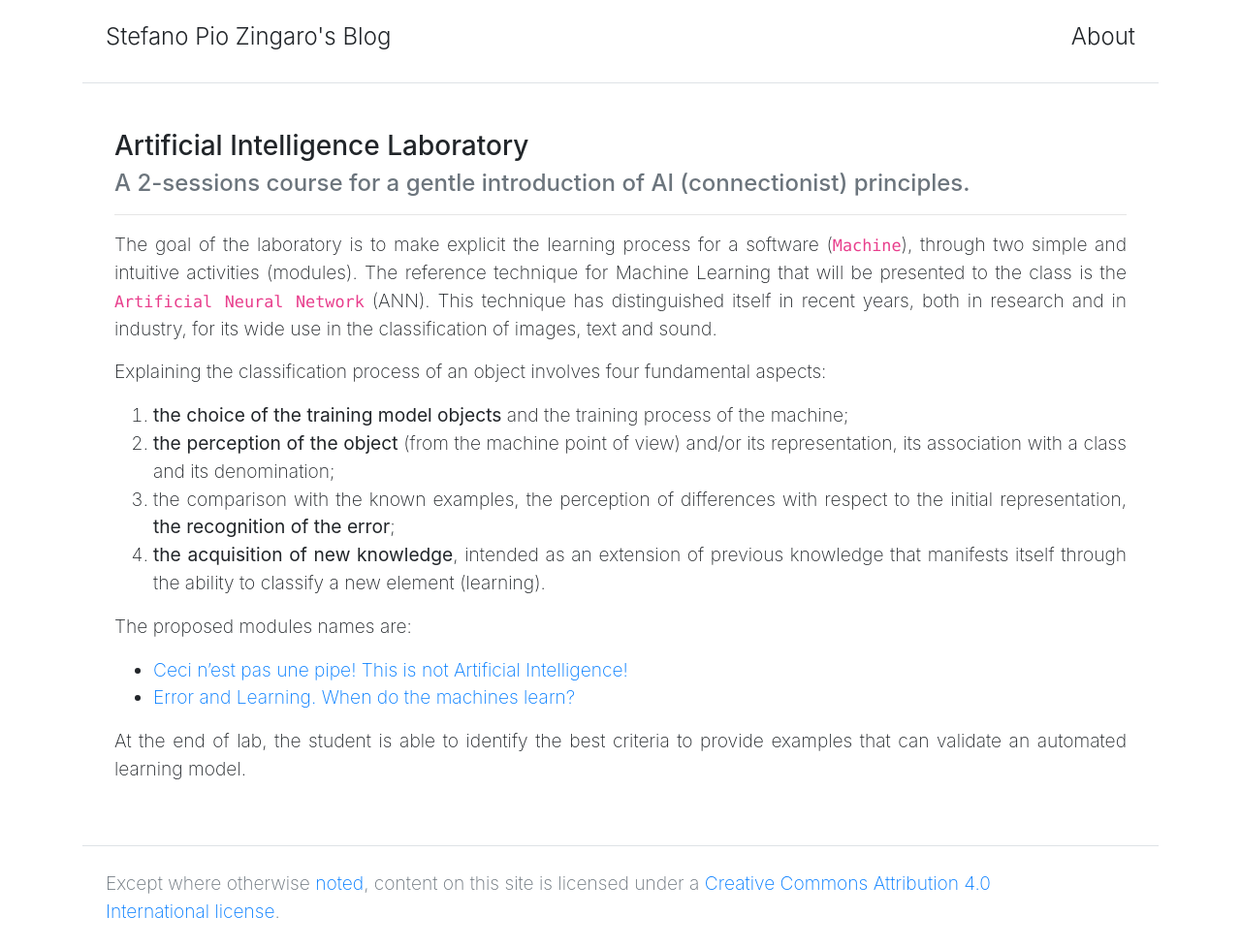
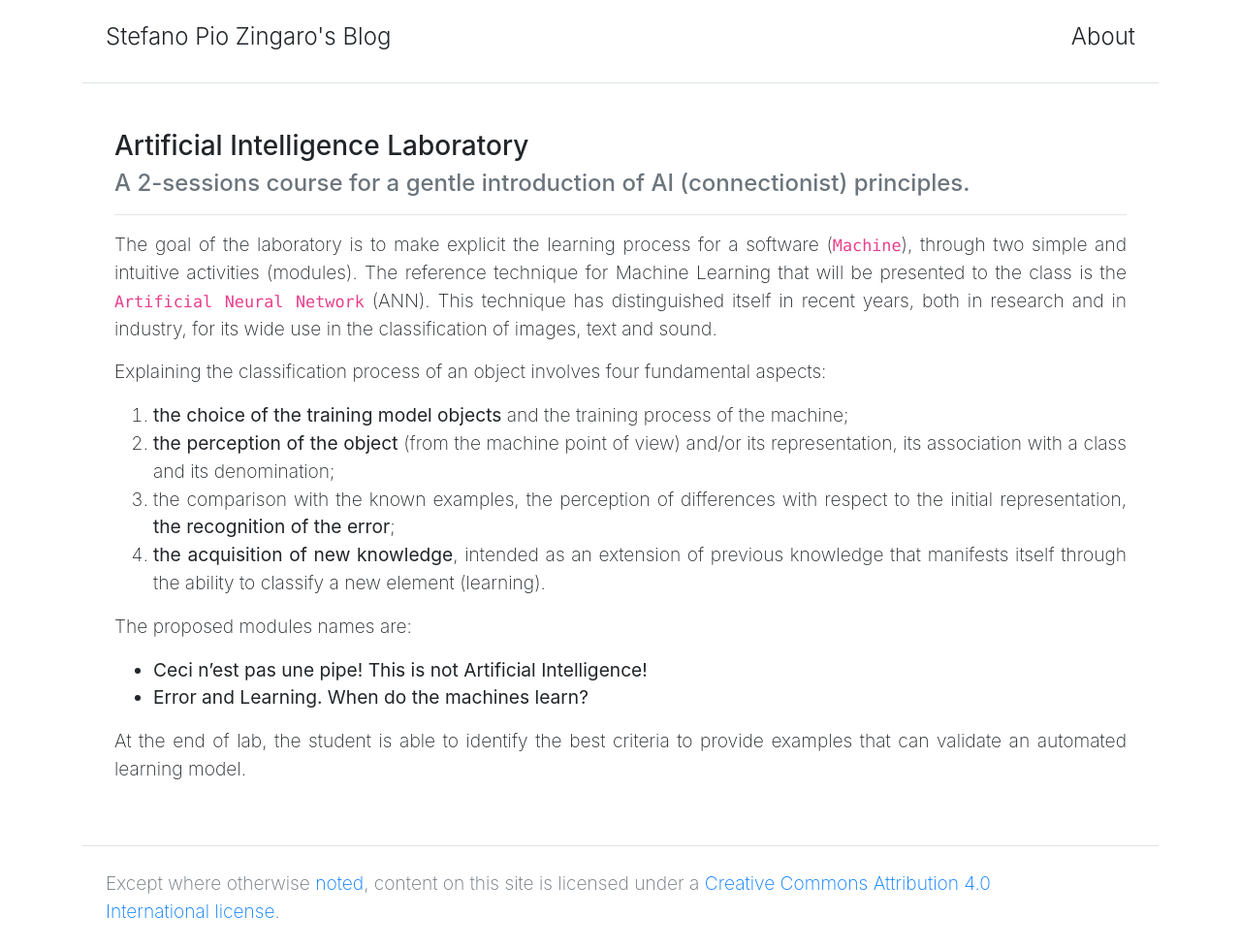
Before and after one commit to saltgz/saltgz.github.io, a Jekyll site: the page built from _posts/2018-07-04-ai-lab.md, in a window 1280 px wide. Shown: the whole page at 97% size. Built offline with Jekyll 4.4.1, drawn with Linux system fonts in a browser that asks for light colours; comment, search, counter and statistics services are not loaded.

Commit message:
Update 2018-07-04-ai-lab.md

```diff
--- a/_posts/2018-07-04-ai-lab.md
+++ b/_posts/2018-07-04-ai-lab.md
@@ -23,7 +23,7 @@
 4. **the acquisition of new knowledge**, intended as an extension of previous knowledge that manifests itself through the ability to classify a new element (learning).
 
 The proposed modules names are:
-- [Ceci n’est pas une pipe! This is not Artificial Intelligence!]()
-- [Error and Learning. When do the machines learn?]()
+- **Ceci n’est pas une pipe! This is not Artificial Intelligence!**
+- **Error and Learning. When do the machines learn?**
 
 At the end of lab, the student is able to identify the best criteria to provide examples that can validate an automated learning model.
```
